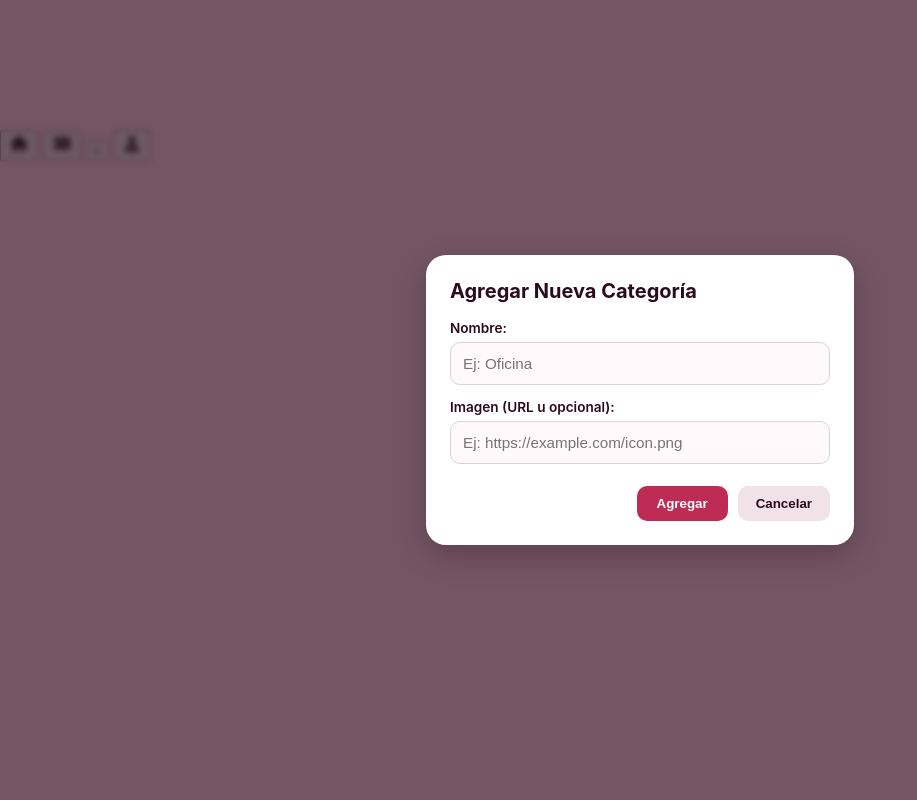
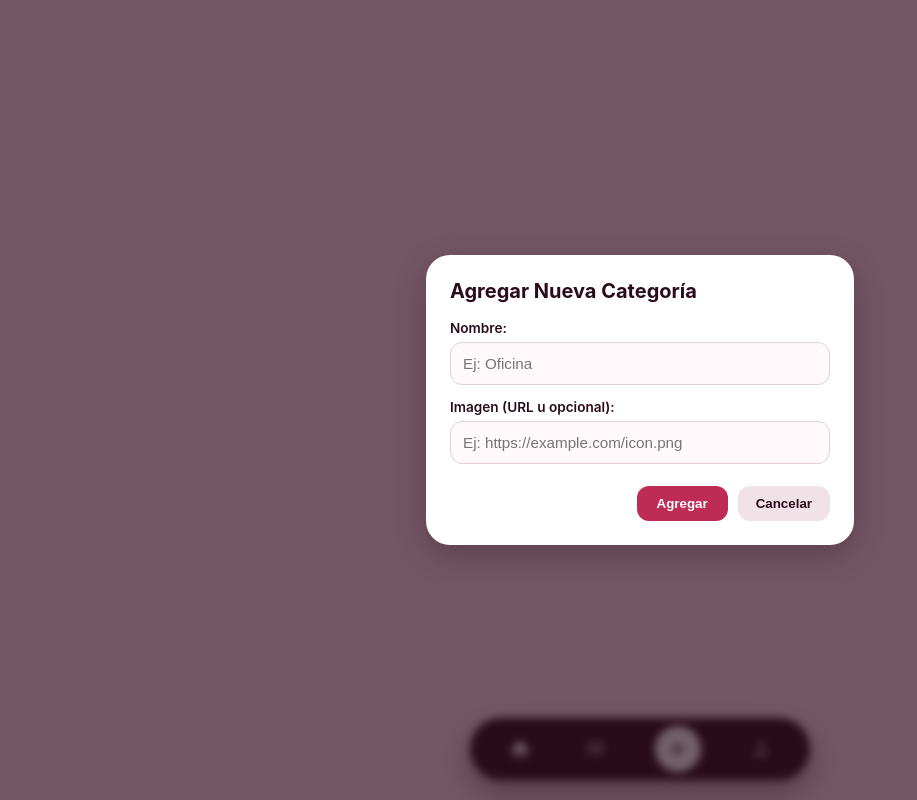
Before and after one commit to dev-website-design/Despensa, a plain HTML site: page index.html in a window 1280 px wide. Both pictures are taken after a click on the button "Agregar". Shown: the whole page, without its empty margins (0-917 px from the left). Drawn offline with Linux system fonts and the light colour scheme; no server answers.

Commit message:
Actualizar styles.css

```diff
--- a/assets/styles.css
+++ b/assets/styles.css
@@ -1,4 +1,4 @@
-/* --- VARIABLES DE COLOR --- */
+/* --- PALETA DE COLORES --- */
 :root {
   --black-cherry: #2A0C1B;
   --carousel-pink: #FFE0EB;
@@ -11,70 +11,78 @@
   font-family: -apple-system, BlinkMacSystemFont, "Segoe UI", Roboto, Helvetica, Arial, sans-serif;
   background-color: var(--carousel-pink);
   color: var(--black-cherry);
+  min-height: 100vh;
+  box-sizing: border-box;
 }
 
-/* MARGEN PARA NO TAPAR LAS CATEGORÍAS CON LA BARRA INFERIOR */
+/* Espacio en la parte inferior para que las tarjetas no queden ocultas tras el dock */
 main {
-  padding-bottom: 90px;
+  padding-bottom: 120px;
 }
 
-/* BARRA INFERIOR FIJA */
-.bottom-bar {
+/* --- BARRA FLOTANTE TIPO CÁPSULA (DOCK) --- */
+.floating-dock {
   position: fixed;
-  bottom: 0;
-  left: 0;
-  width: 100%;
+  bottom: calc(20px + env(safe-area-inset-bottom, 0px));
+  left: 50%;
+  transform: translateX(-50%);
+  width: min(88%, 340px);
+  height: 62px;
   background-color: var(--black-cherry);
-  padding: 12px 20px;
+  border-radius: 40px;
   display: flex;
-  justify-content: center;
   align-items: center;
-  box-shadow: 0 -4px 12px rgba(42, 12, 27, 0.25);
-  z-index: 900;
+  justify-content: space-around;
+  padding: 0 12px;
+  box-shadow: 0 12px 28px rgba(42, 12, 27, 0.4);
+  z-index: 9999; /* Garantiza que siempre esté al frente */
   box-sizing: border-box;
-  /* Espaciado de seguridad para pantallas de iPhone y Android sin bordes */
-  padding-bottom: calc(12px + env(safe-area-inset-bottom));
 }
 
-.bottom-actions {
-  display: flex;
-  align-items: center;
-  justify-content: center;
-  gap: 16px;
-  width: 100%;
-}
-
-/* BOTONES */
-.add-btn {
-  background-color: var(--perfect-rose);
-  color: var(--white);
+.dock-item {
+  background: transparent;
   border: none;
-  width: 48px;
-  height: 48px;
-  border-radius: 50%;
-  font-size: 1.8rem;
-  font-weight: bold;
+  color: rgba(255, 255, 255, 0.45);
   cursor: pointer;
   display: flex;
   align-items: center;
   justify-content: center;
-  box-shadow: 0 4px 10px rgba(190, 44, 85, 0.4);
-  transition: transform 0.15s ease;
+  padding: 8px;
+  border-radius: 50%;
+  transition: color 0.2s ease, transform 0.15s ease;
 }
 
-.add-btn:active {
-  transform: scale(0.92);
+.dock-item.active,
+.dock-item:hover {
+  color: var(--white);
 }
 
-.install-btn {
-  background-color: var(--perfect-rose);
-  color: var(--white);
+.dock-item:active {
+  transform: scale(0.9);
+}
+
+/* BOTÓN CENTRAL (+) CIRCULAR DESTACADO */
+.dock-add-btn {
+  background-color: var(--white);
+  color: var(--black-cherry);
   border: none;
-  padding: 10px 18px;
-  border-radius: 20px;
-  font-weight: 600;
-  font-size: 0.9rem;
+  width: 46px;
+  height: 46px;
+  border-radius: 50%;
+  font-size: 1.8rem;
+  font-weight: 500;
   cursor: pointer;
+  display: flex;
+  align-items: center;
+  justify-content: center;
+  box-shadow: 0 4px 12px rgba(0, 0, 0, 0.25);
+  transition: transform 0.15s ease, background-color 0.2s ease;
+  margin: 0 4px;
+}
+
+.dock-add-btn:active {
+  transform: scale(0.92);
+  background-color: var(--carousel-pink);
 }
 
 /* GRILLA DE CATEGORÍAS */
@@ -82,19 +90,19 @@
   display: grid;
   grid-template-columns: repeat(auto-fill, minmax(110px, 1fr));
   gap: 16px;
-  padding: 20px;
+  padding: 24px 20px;
 }
 
 .categoria {
   background-color: var(--white);
-  border-radius: 16px;
+  border-radius: 18px;
   padding: 18px 12px;
   display: flex;
   flex-direction: column;
   align-items: center;
   justify-content: center;
-  box-shadow: 0 4px 12px rgba(42, 12, 27, 0.06);
-  border: 1px solid rgba(190, 44, 85, 0.15);
+  box-shadow: 0 4px 14px rgba(42, 12, 27, 0.05);
+  border: 1px solid rgba(190, 44, 85, 0.12);
   transition: transform 0.2s ease;
 }
 
@@ -120,8 +128,8 @@
   display: flex;
   align-items: center;
   justify-content: center;
-  z-index: 1000;
-  backdrop-filter: blur(3px);
+  z-index: 10000;
+  backdrop-filter: blur(4px);
 }
 
 .hidden {
@@ -131,7 +139,7 @@
 .modal-content {
   background-color: var(--white);
   padding: 24px;
-  border-radius: 20px;
+  border-radius: 24px;
   width: 88%;
   max-width: 380px;
   box-shadow: 0 10px 30px rgba(42, 12, 27, 0.3);
@@ -156,7 +164,7 @@
   width: 100%;
   padding: 12px;
   border: 1.5px solid #e2d0d7;
-  border-radius: 10px;
+  border-radius: 12px;
   box-sizing: border-box;
   font-size: 0.95rem;
   background-color: #fff9fb;
@@ -179,7 +187,7 @@
   color: var(--white);
   border: none;
   padding: 10px 20px;
-  border-radius: 10px;
+  border-radius: 12px;
   font-weight: 600;
   cursor: pointer;
 }
@@ -189,7 +197,7 @@
   color: var(--black-cherry);
   border: none;
   padding: 10px 18px;
-  border-radius: 10px;
+  border-radius: 12px;
   font-weight: 600;
   cursor: pointer;
 }
```
